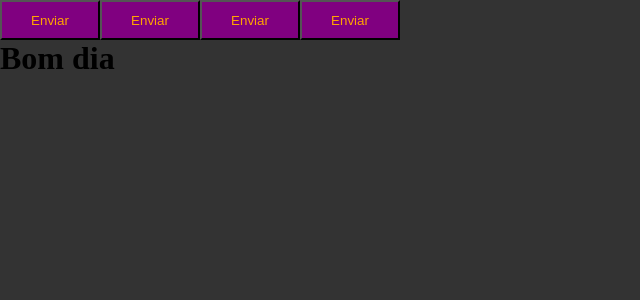
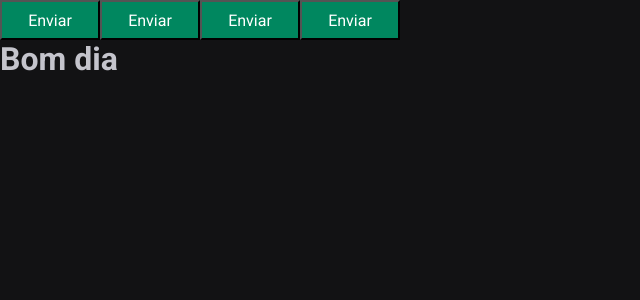
Before and after one commit to Hzimr/Ignite-Timer, a React (Vite) app: page / in a window 1280 px wide. Shown: the top 300 px of the page, without its empty margins (0-640 px from the left). Built offline with nearby package versions, Linux system fonts and the light colour scheme.

Commit message:
style: created font and colors

```diff
--- a/index.html
+++ b/index.html
@@ -2,6 +2,12 @@
 <html lang="en">
   <head>
     <meta charset="UTF-8" />
+    <link rel="preconnect" href="https://fonts.googleapis.com">
+    <link rel="preconnect" href="https://fonts.gstatic.com" crossorigin>
+    <link href="https://fonts.googleapis.com/css2?family=Roboto:ital,wght@0,100;0,300;0,400;0,500;0,700;0,900;1,100;1,300;1,400;1,500;1,700;1,900&display=swap" rel="stylesheet">
+    <link rel="preconnect" href="https://fonts.googleapis.com">
+    <link rel="preconnect" href="https://fonts.gstatic.com" crossorigin>
+    <link href="https://fonts.googleapis.com/css2?family=Roboto+Mono:ital,wght@0,100..700;1,100..700&family=Roboto:ital,wght@0,100;0,300;0,400;0,500;0,700;0,900;1,100;1,300;1,400;1,500;1,700;1,900&display=swap" rel="stylesheet">
     <!-- <link rel="icon" type="image/svg+xml" href="/vite.svg" /> -->
     <meta name="viewport" content="width=device-width, initial-scale=1.0" />
     <title>Ignite Timer</title>
--- a/src/components/button/buttonStyles.ts
+++ b/src/components/button/buttonStyles.ts
@@ -17,8 +17,8 @@
   width: 100px;
   height: 40px;
 
-  background-color: ${props => props.theme.primary};
-  color: ${props => props.theme.secondary};
+  background-color: ${props => props.theme['green-500']};
+  color: ${props => props.theme.white};
 
   /* ${props => {
     return `background-color: ${buttonVariants[props.variant]}`
--- a/src/styles/global.ts
+++ b/src/styles/global.ts
@@ -7,7 +7,19 @@
     box-sizing: border-box;
   }
 
+  :focus {
+    outline: 0;
+    box-shadow: 0 0 0 2px ${props => props.theme['green-500']};
+  }
+
   body {
-    background: #333;
+    background: ${props => props.theme['gray-900']};
+    color: ${props => props.theme['gray-300']};
+  }
+
+  body, input-security, textarea, button {
+    font-family: 'Roboto', sans-serif;
+    font-weight: 400;
+    font-size: 1rem;
   }
 `
--- a/src/styles/themes/defaults.ts
+++ b/src/styles/themes/defaults.ts
@@ -1,4 +1,24 @@
 export const defaultTheme = {
   primary: 'purple',
   secondary: 'orange',
+
+  white: '#FFF',
+
+  'gray-100': '#E1E1E6',
+  'gray-300': '#C4C4CC',
+  'gray-400': '#8D8D99',
+  'gray-500': '#7C7C8A',
+  'gray-600': '#323238',
+  'gray-700': '#29292E',
+  'gray-800': '#202024',
+  'gray-900': '#121214',
+
+  'green-300': '#00B37E',
+  'green-500': '#00875F',
+  'green-700': '#015F43',
+
+  'red-500': '#AB222E',
+  'red-700': '#7A1921',
+
+  'yellow-500': '#FBA94C',
 }
```
